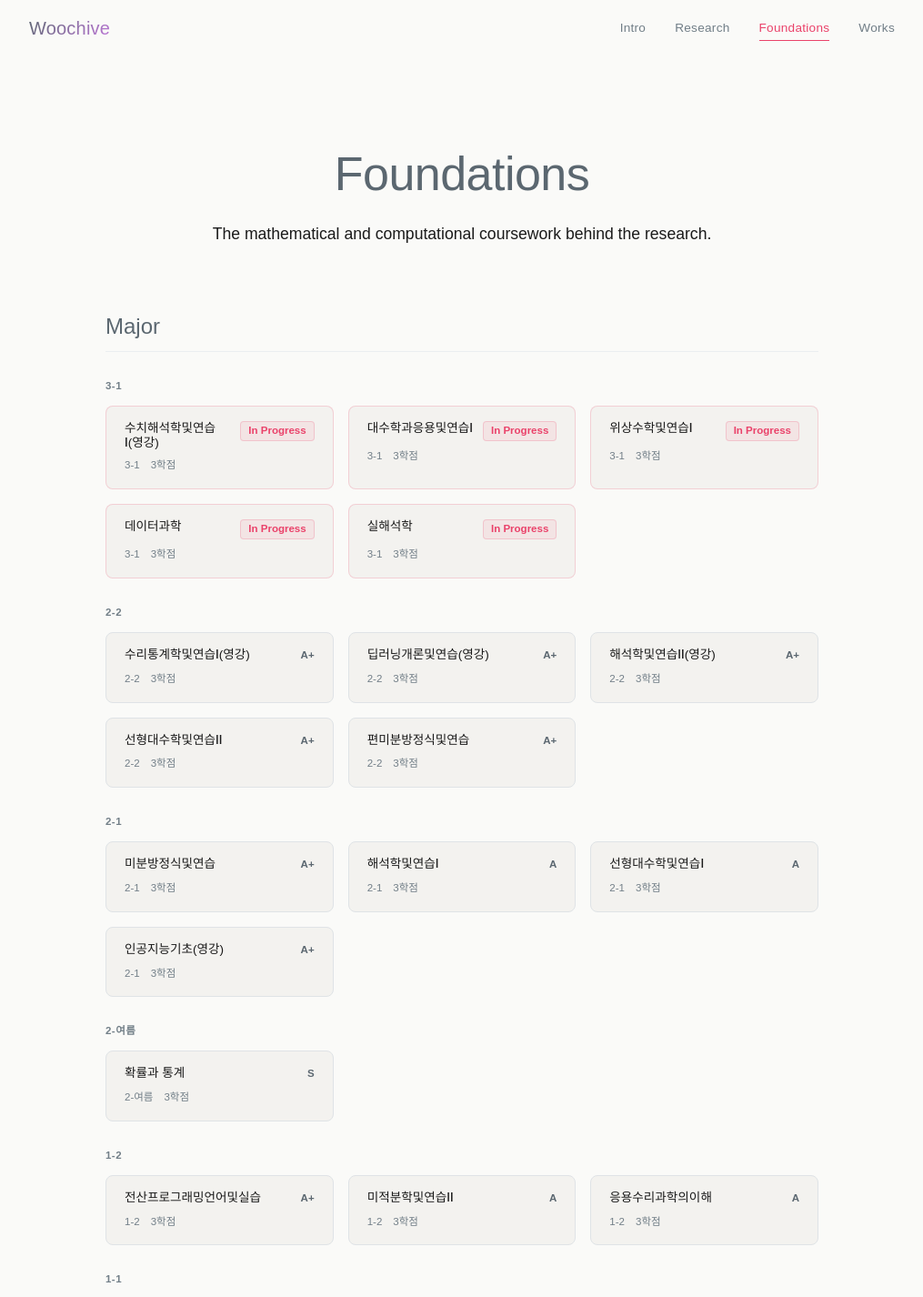
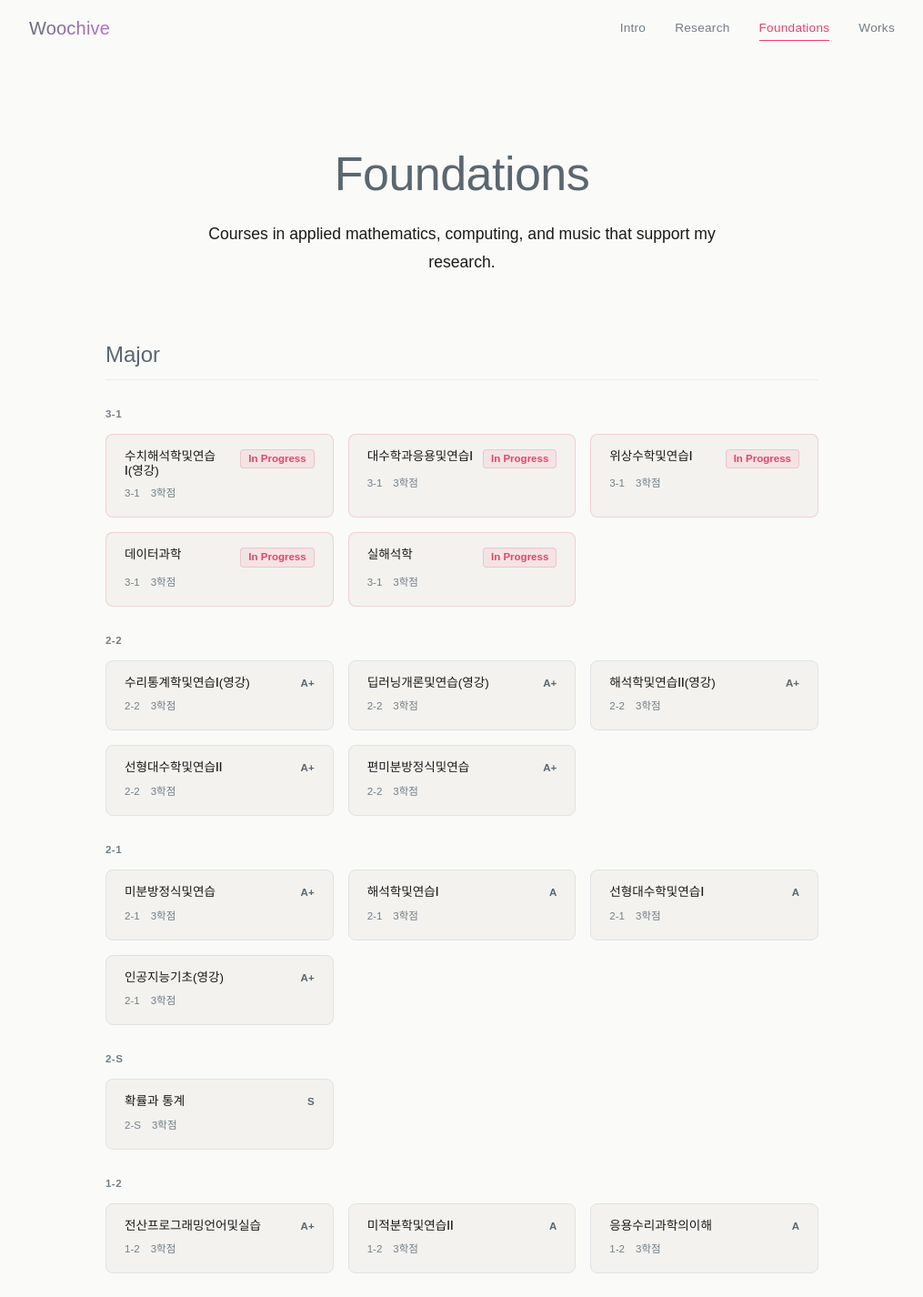
Before and after one commit to sonluos/woochive, a React (Vite) app: page /foundations in a window 1280 px wide. Shown: the top 1426 px of the page at 91% size, without its empty margins (132-1147 px from the left). Built offline with nearby package versions, Linux system fonts and the light colour scheme.

Commit message:
content: 2-여름 to 2-S, update subtitle

```diff
--- a/src/data/foundations.ts
+++ b/src/data/foundations.ts
@@ -30,8 +30,8 @@ export const foundationsData: FoundationsCoursesData = {
     { semester: '2-1', name: '해석학및연습Ⅰ', credits: 3, grade: 'A' },
     { semester: '2-1', name: '선형대수학및연습Ⅰ', credits: 3, grade: 'A' },
     { semester: '2-1', name: '인공지능기초(영강)', credits: 3, grade: 'A+' },
-    // 2-여름
-    { semester: '2-여름', name: '확률과 통계', credits: 3, grade: 'S' },
+    // 2-S
+    { semester: '2-S', name: '확률과 통계', credits: 3, grade: 'S' },
     // 1-2
     { semester: '1-2', name: '전산프로그래밍언어및실습', credits: 3, grade: 'A+' },
     { semester: '1-2', name: '미적분학및연습Ⅱ', credits: 3, grade: 'A' },
--- a/src/pages/Foundations.tsx
+++ b/src/pages/Foundations.tsx
@@ -55,7 +55,7 @@ export default function Foundations() {
       <section className="foundations__header container">
         <h1 className="foundations__title">Foundations</h1>
         <p className="foundations__desc">
-          The mathematical and computational coursework behind the research.
+          Courses in applied mathematics, computing, and music that support my research.
         </p>
       </section>
 
```
